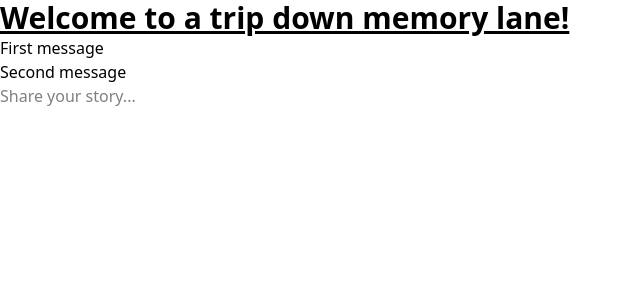
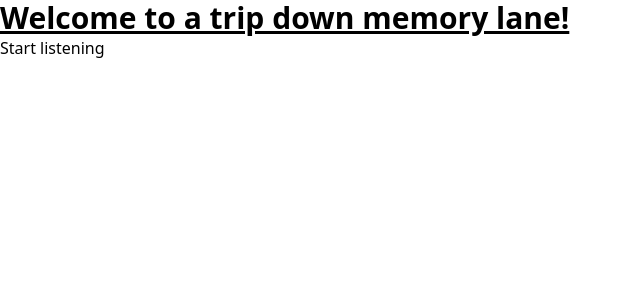
Before and after one commit to juan-josue/memory-lane, a React (Vite) app in the folder client/memory-lane/: page / in a window 1280 px wide. Shown: the top 300 px of the page, without its empty margins (0-640 px from the left). Built offline with nearby package versions, Linux system fonts and the light colour scheme.

Commit message:
feat: speech to text

```diff
--- a/client/memory-lane/src/components/Chat.jsx
+++ b/client/memory-lane/src/components/Chat.jsx
@@ -1,8 +1,15 @@
 import React, { useState } from "react";
+import useSpeechRecognition from "../hooks/speechRecognitionHook";
 
 function Chat() {
-  const [messages, setMessages] = useState([{ text: "First message" }, { text: "Second message" }]);
-  const [input, setInput] = useState("");
+  const {
+    text,
+    startListening,
+    stopListening,
+    isListining,
+    hasRecognitionSupport
+  } = useSpeechRecognition();
+
 
   const API_URL = "https://example.com/api/messages";
 
@@ -18,7 +25,7 @@ function Chat() {
 
       if (response.ok) {
         const data = await response.json();
-        setMessages((prev) => [...prev, { id: data.id, text: data.message }]);
+        console.log("Data from backend: ", data)
       } else {
         console.error("Failed to send message");
       }
@@ -27,27 +34,19 @@ function Chat() {
     }
   };
 
-  const handleKeyDown = (e) => {
-    if (e.key == "Enter" && input.trim()) {
-      sendMessage(input.trim());
-      setInput("");
-    }
-  };
 
   return (
     <>
-      <div>
-        {messages.map((msg, index) => (
-          <div key={index}>{msg.text}</div>
-        ))}
-      </div>
-      <input
-        type="text"
-        value={input}
-        onChange={(e) => setInput(e.target.value)}
-        onKeyDown={handleKeyDown}
-        placeholder="Share your story..."
-      />
+      { hasRecognitionSupport ? (
+        <>
+          <div>
+            <button onClick={startListening}>Start listening</button>
+            {isListining ? <p>The app is currently using your mic</p> : null}
+            <p>{text}</p>
+            { text ? <button onClick={sendMessage(text)}>Send message?</button> : null }
+          </div>
+        </>
+      ) : <h1>No microphone support on this browser sorry</h1>}
     </>
   );
 }
--- /dev/null
+++ b/client/memory-lane/src/hooks/speechRecognitionHook.jsx
@@ -0,0 +1,45 @@
+import { useEffect, useState } from "react";
+
+let recognition;
+if ("webkitSpeechRecognition" in window) {
+  recognition = new webkitSpeechRecognition();
+  recognition.continuous = true;
+  recognition.lang = "en-US";
+}
+
+const useSpeechRecognition = () => {
+  const [text, setText] = useState("");
+  const [isListining, setIsListining] = useState(false);
+
+  useEffect(() => {
+    if (!recognition) return;
+
+    recognition.onresult = (event) => {
+      console.log("event result: ", event);
+      setText(event.results[0][0].transcript)
+      recognition.stop();
+      setIsListining(false);
+    };
+  }, []);
+
+  const startListening = () => {
+    setText("");
+    setIsListining(true);
+    recognition.start();
+  };
+
+  const stopListening = () => {
+    setIsListining(false);
+    recognition.stop();
+  };
+
+  return {
+    text,
+    isListining,
+    startListening,
+    stopListening,
+    hasRecognitionSupport: !!recognition,
+  }
+};
+
+export default useSpeechRecognition;
```
